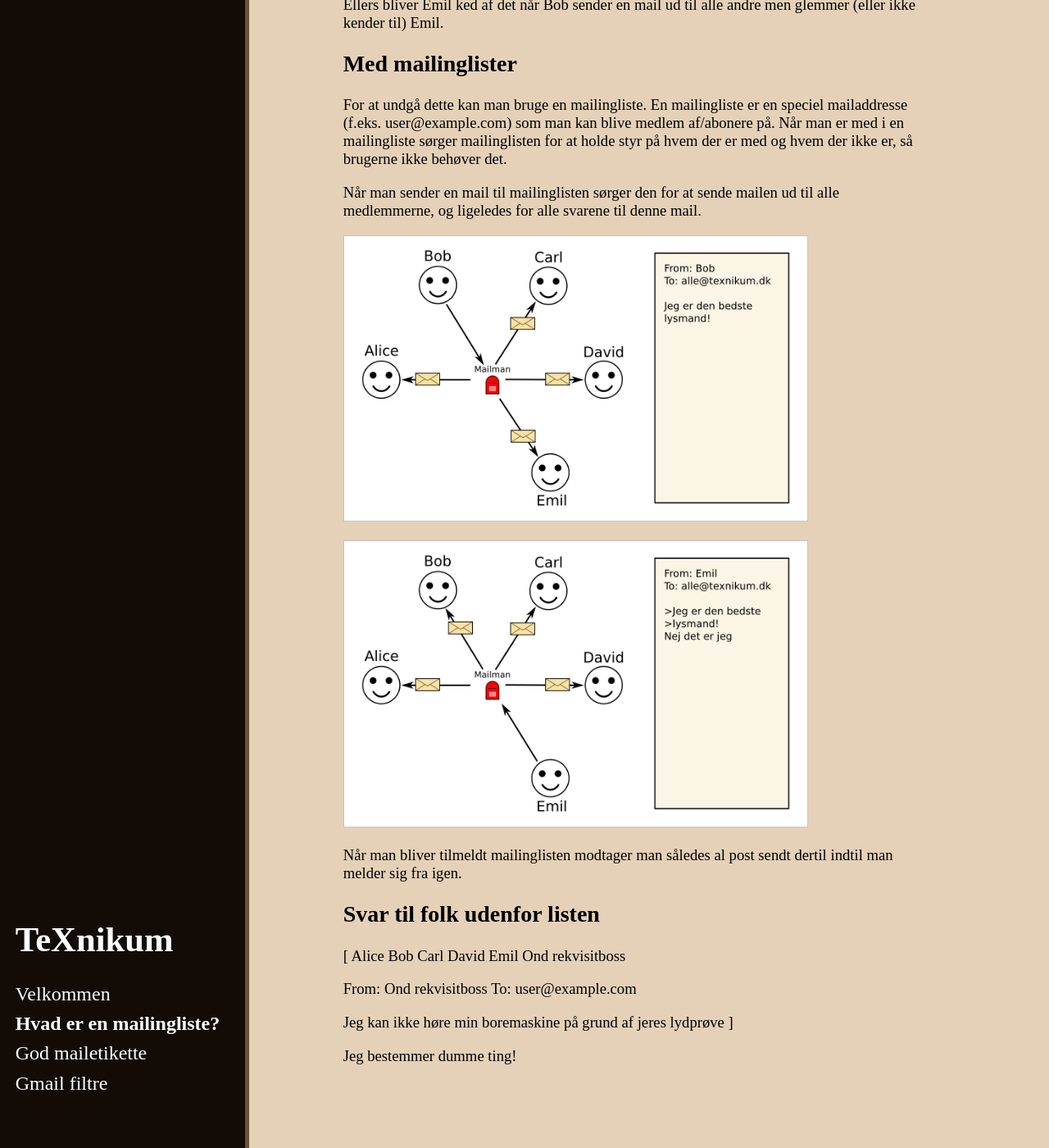
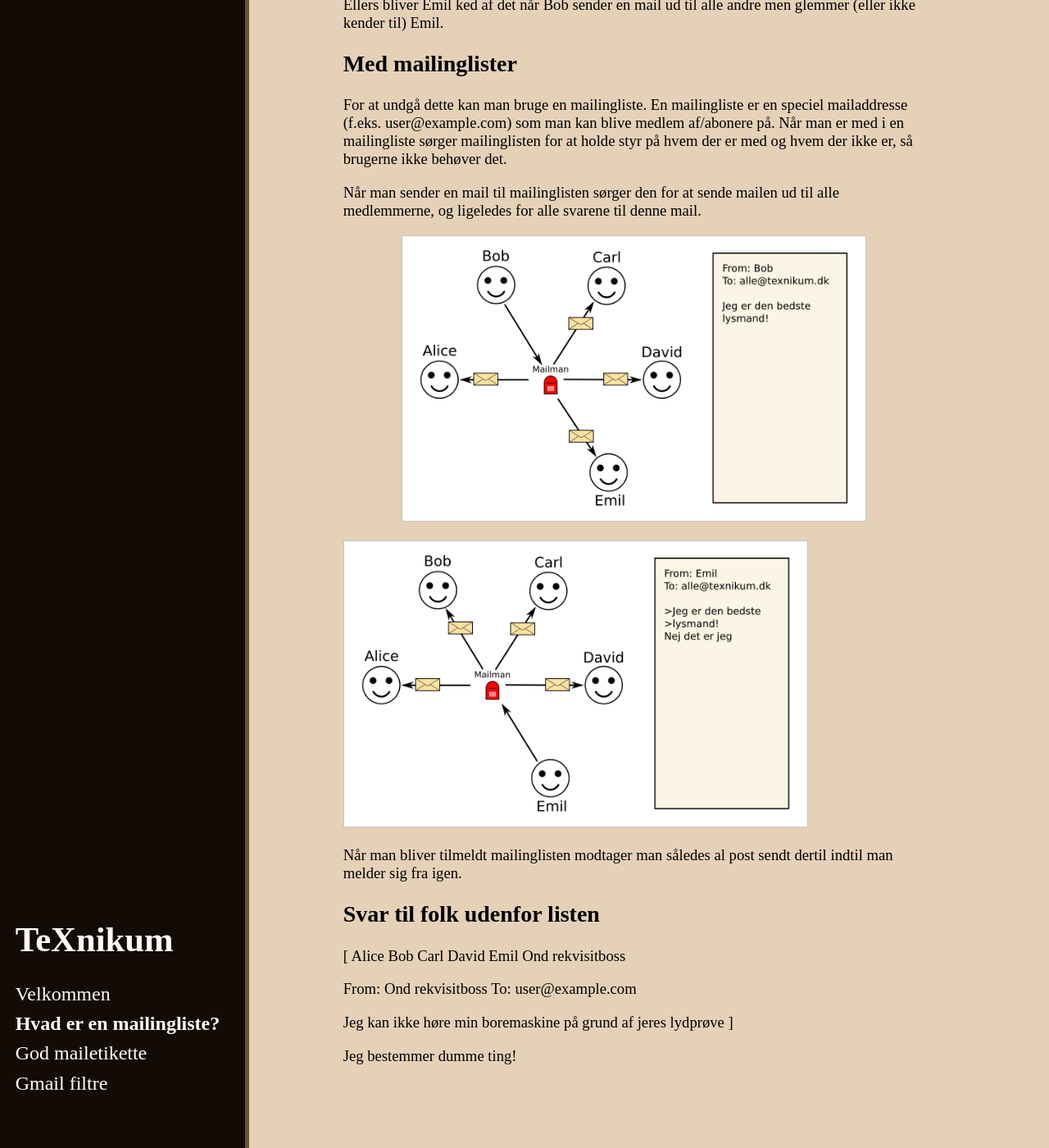
Before and after one commit to TeXnikum/TeXnikum.github.io, a Jekyll site: the page built from mailinglister.md, in a window 1280 px wide and 1400 px high, scrolled down 1237 px. Shown: the whole window at 82% size. Built offline with Jekyll 4.4.1, drawn with Linux system fonts in a browser that asks for light colours.

```diff
--- a/mailinglister.md
+++ b/mailinglister.md
@@ -26,7 +26,7 @@
 
 Når man sender en mail til mailinglisten sørger den for at sende mailen ud til alle medlemmerne, og ligeledes for alle svarene til denne mail.
 
-<img src="/images/illustration-3.png" class="img">
+<div style="text-align: center;"><img src="/images/illustration-3.png" class="img"></div>
 
 <img src="/images/illustration-4.png" class="img">
 
--- a/public/style.css
+++ b/public/style.css
@@ -13,8 +13,6 @@
 .img {
     width: 80%;
     height: 80%;
-    text-align: center;
-    margin: 0 auto;
 }
 
 .strikethrough {
```
